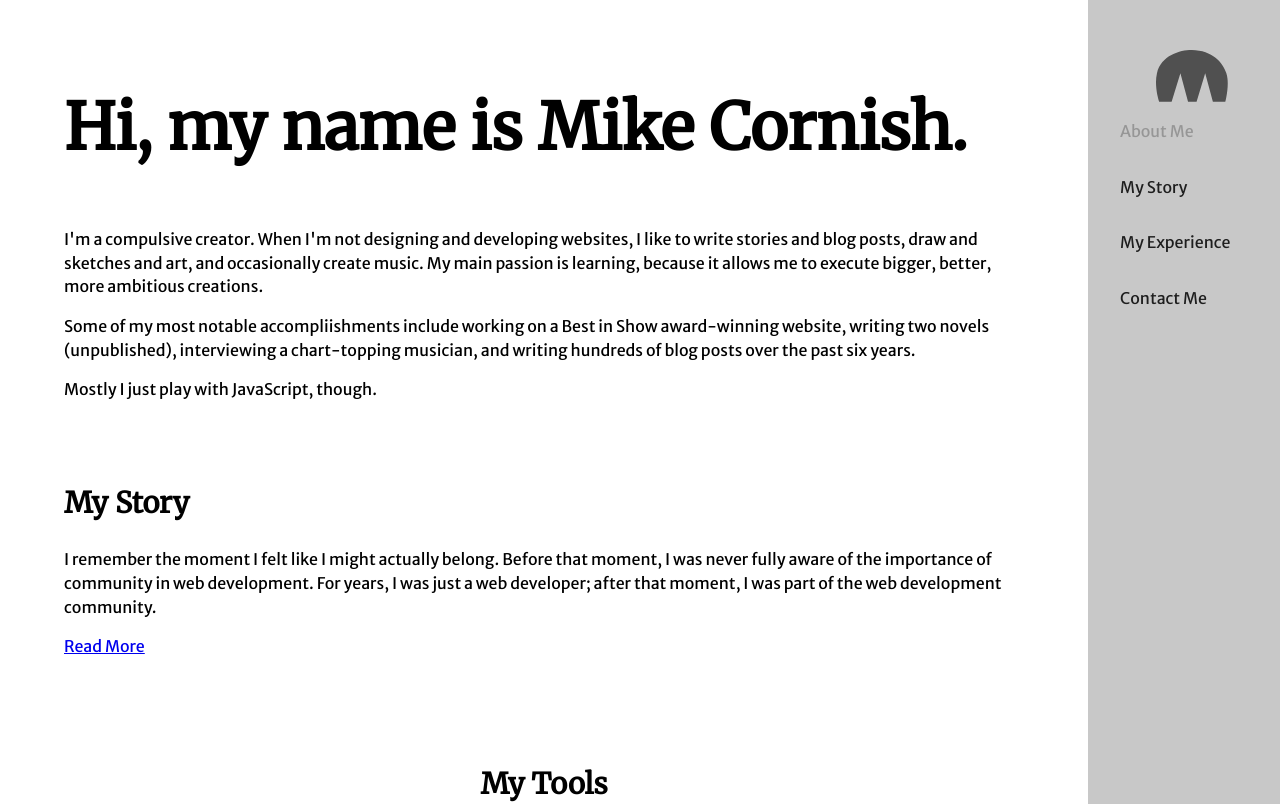
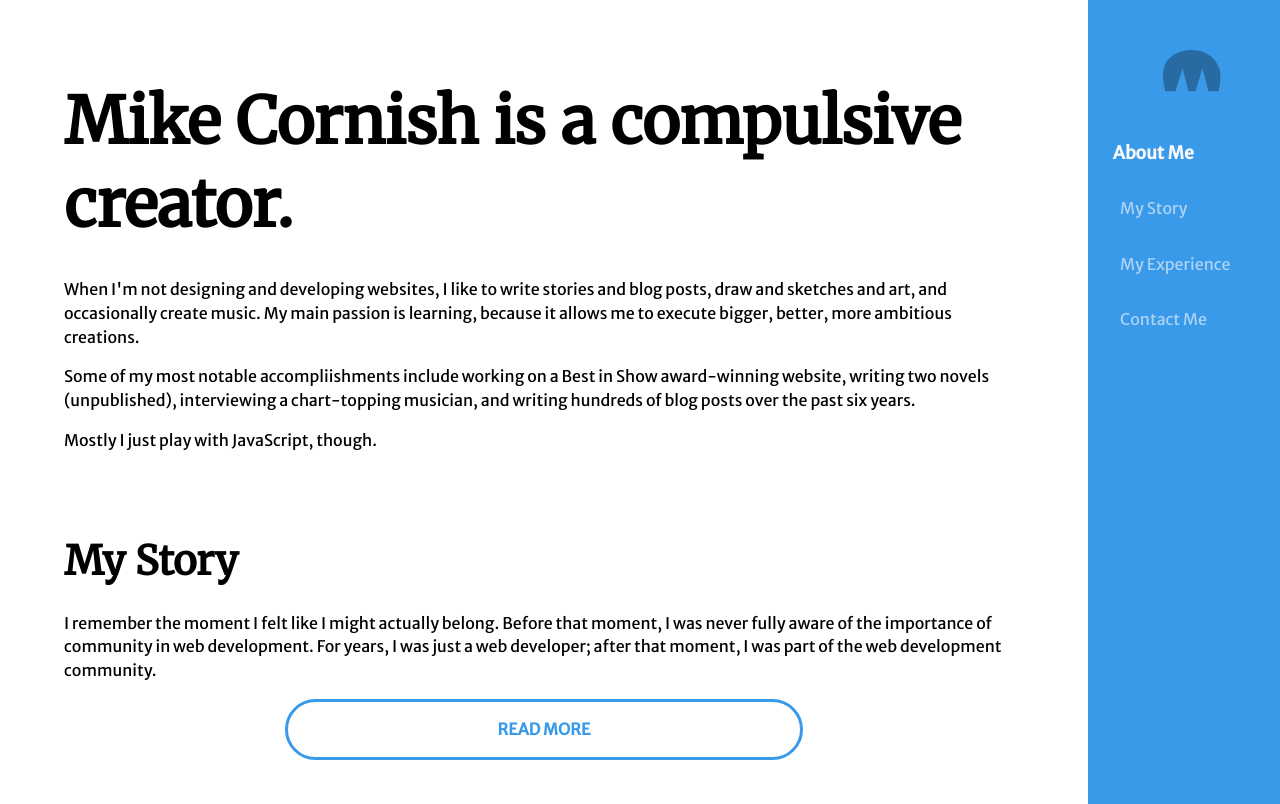
Before and after one commit to mCornish/portfolio-v2, a React (Create React App) app: page / in a window 1280 px wide. Shown: the top 804 px of the page. Built offline with nearby package versions, Linux system fonts and the light colour scheme.

Commit message:
Styles many components

```diff
--- a/src/About.js
+++ b/src/About.js
@@ -4,7 +4,7 @@ import './About.css';
 const About = (props) => {
     const content = () => (
         <div className="bio">
-            <p>I'm a compulsive creator. When I'm not designing and developing websites, I like to write stories and blog posts, draw and sketches and art, and occasionally create music. My main passion is learning, because it allows me to execute bigger, better, more ambitious creations.</p>
+            <p>When I'm not designing and developing websites, I like to write stories and blog posts, draw and sketches and art, and occasionally create music. My main passion is learning, because it allows me to execute bigger, better, more ambitious creations.</p>
 
             <p>Some of my most notable accompliishments include working on a Best in Show award-winning website, writing two novels (unpublished), interviewing a chart-topping musician, and writing hundreds of blog posts over the past six years.</p>
 
@@ -15,7 +15,7 @@ const About = (props) => {
     return (
         <section id="about">
             <div className="h-card">
-                <h1>Hi, my name is <span className="p-name">Mike Cornish</span>.</h1>
+                <h1><span className="p-name">Mike Cornish</span> is a compulsive creator.</h1>
                 {content()}
             </div>
         </section>
--- a/src/Contact.js
+++ b/src/Contact.js
@@ -2,9 +2,9 @@ import React from 'react';
 
 const Contact = props => {
     return (
-        <section id="contact" className="flex-center-col">
-            <h2>Work with Me</h2>
-            <p>Content here</p>
+        <section id="contact">
+            <h2>Let's Talk</h2>
+            <p>If you're interested in working together, have a question about web development, or just want to say hi, feel free to send me an email at <a href="mailto:cornishmw@gmail.com">cornishmw@gmail.com</a>. Just let me know you came from my website and I'll get back to you within 24 hours.</p>
         </section>
     );
 }
--- a/src/Footer.css
+++ b/src/Footer.css
@@ -15,13 +15,14 @@ footer > * {
 footer p {
     margin: 0;
 }
-footer a {
+footer a,
+footer a:visited {
     margin-left: .5em;
     color: inherit;
     text-decoration: none;
 }
 footer a:hover {
-    color: rgb(120,120,120);
+    color: #B466DB;
 }
 
 .footer__int-links {
--- a/src/Logo.css
+++ b/src/Logo.css
@@ -1,11 +1,12 @@
 .logo {
-    width: 50%;
-    margin: 0 auto;
+    width: 40%;
+    margin: 0 auto 2em;
 }
 .logo svg {
-    fill: rgb(80,80,80);
-    transition: fill .2s;
+    fill: rgb(0,0,0);
+    opacity: .3;
+    transition: opacity .2s;
 }
 nav:hover svg {
-    fill: rgb(30,30,30);
+    opacity: .5;
 }
--- a/src/Nav.css
+++ b/src/Nav.css
@@ -8,22 +8,32 @@ nav {
     min-width: 7em;
     max-width: 10em;
     height: 100vh;
-    padding: 3em 2em;
+    padding: 3em 2em 0;
     margin-right: -1em; /* To make room for transform */
-    background-color: rgb(200,200,200);
+    background-color: #399AEA;
     transform: none;
-    transition: transform .2s;
+    transition: transform .2s, background-color 3s;
+    z-index: 1;
 }
 nav:hover {
+    background-color: #B466DB;
     transform: translateX(-1em);
 }
 
-nav a {
+nav a,
+nav a:visited {
     text-decoration: none;
-    color: rgb(30,30,30);
+    color: rgb(250,250,250);
+    opacity: .6;
     margin: 1em 0;
+    font-weight: normal;
+    transform: none;
+    transition: transform .2s, opacity .2s;
 }
 nav a:hover,
 nav a.is-active {
-    color: rgb(150,150,150);
+    color: rgb(250,250,250);
+    opacity: 1;
+    font-weight: bold;
+    transform: scale(1.1);
 }
--- a/src/Tools.css
+++ b/src/Tools.css
@@ -30,5 +30,5 @@
     fill: #399aea;
 }
 .tool-icon:nth-child(2n) svg:hover {
-    fill: #e25a5a;
+    fill: #B466DB;
 }
--- a/src/index.css
+++ b/src/index.css
@@ -11,13 +11,29 @@ h1, h2, p, a {
 h1 {
     font-size: 4rem;
     font-family: 'Merriweather', serif;
+    line-height: 1.3;
+    margin-bottom: .5em;
 }
 h2 {
-    font-size: 1.8rem;
+    font-size: 2.5rem;
     font-family: 'Merriweather', serif;
+    margin-bottom: .5em;
 }
 p, a {
     font-size: 1rem;
+}
+a {
+    color: #399AEA;
+}
+a:hover {
+    color: #B466DB;
+}
+a:visited {
+    color: rgb(160,180,210);
+}
+
+p {
+    margin-bottom: 1em;
 }
 
 main {
@@ -48,6 +64,27 @@ section {
     }
 }
 
+[role=button],
+a[role=button] {
+    display: block;
+    width: 50%;
+    color: #399AEA;
+    border: 3px solid #399AEA;
+    padding: 1em;
+    margin: 0 auto;
+    border-radius: 10em;
+    font-weight: bold;
+    text-align: center;
+    text-decoration: none;
+    text-transform: uppercase;
+    transition: color .2s, background-color .2s;
+}
+[role=button]:hover {
+    color: rgb(250,250,250);
+    background-color: #399AEA;
+    border-color: #399AEA;
+}
+
 [role=grid] {
     display: flex;
     flex-wrap: wrap;
```
